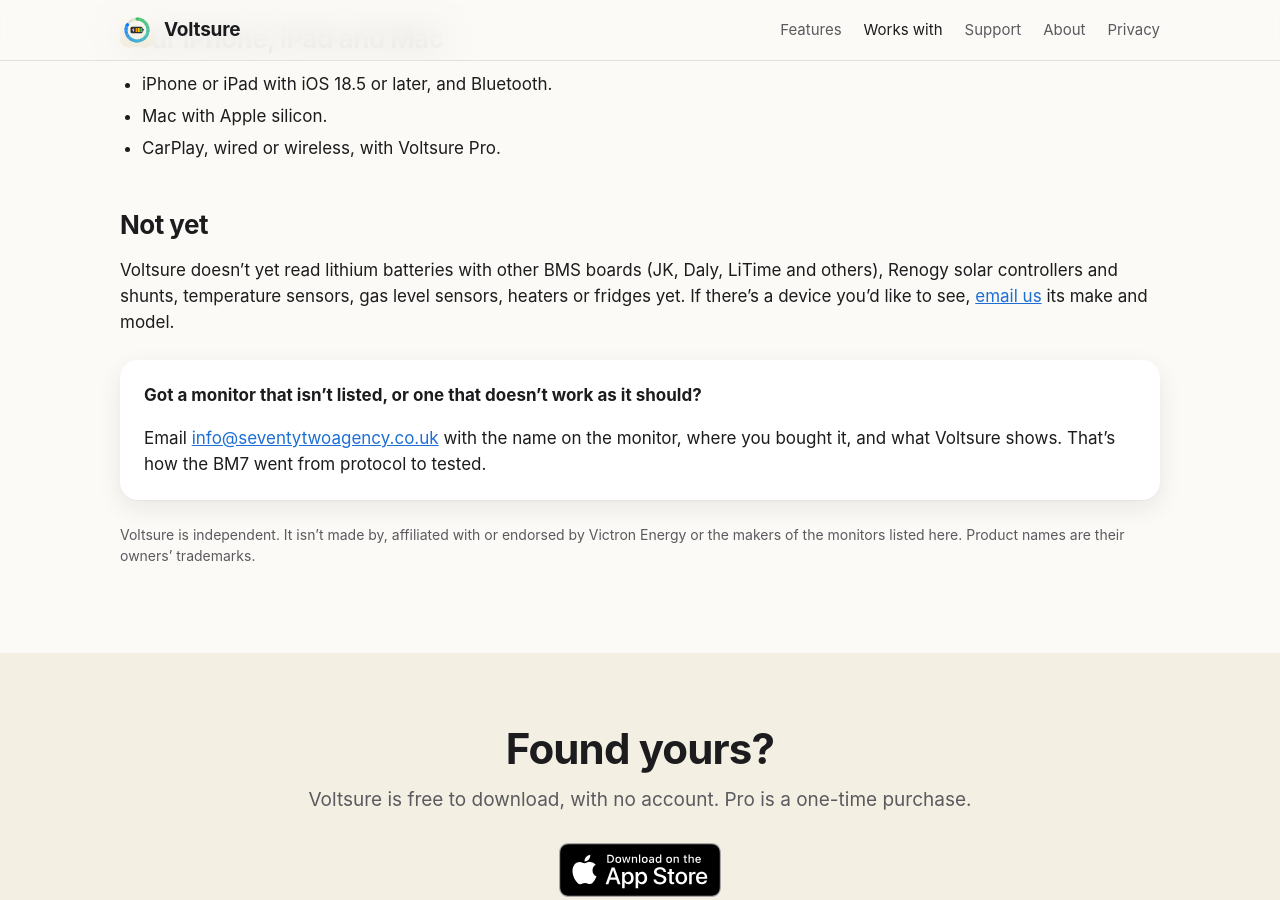
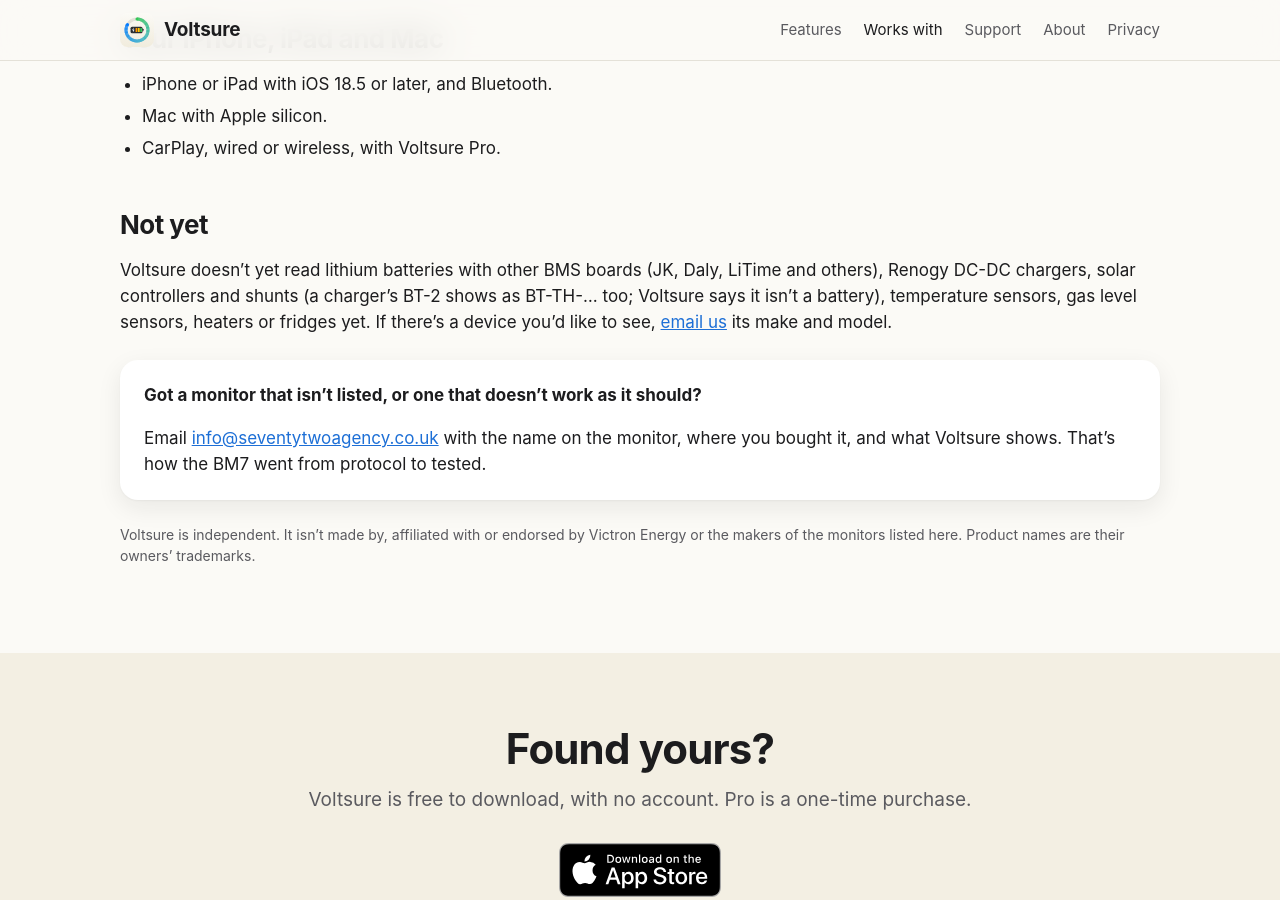
Before and after one commit to SeventyTwoAgency/STA-Website, a Jekyll site: the page voltsure/devices.html, which Jekyll copies as it is, in a window 1280 px wide and 900 px high, scrolled down 2161 px. Built offline with Jekyll 4.4.1, drawn with Linux system fonts in a browser that asks for light colours.

Commit message:
Voltsure devices: Renogy chargers behind a BT-2 aren't read yet
Not pushed: waits for the app release that ships it.

Co-Authored-By: Claude Opus 5.5 <noreply@anthropic.com>

```diff
--- a/voltsure/devices.html
+++ b/voltsure/devices.html
@@ -88,7 +88,7 @@
     </ul>
 
     <h2 id="not-yet">Not yet</h2>
-    <p>Voltsure doesn’t yet read lithium batteries with other BMS boards (JK, Daly, LiTime and others), Renogy solar controllers and shunts, temperature sensors, gas level sensors, heaters or fridges yet. If there’s a device you’d like to see, <a href="mailto:info@seventytwoagency.co.uk?subject=Voltsure%20device%20request">email us</a> its make and model.</p>
+    <p>Voltsure doesn’t yet read lithium batteries with other BMS boards (JK, Daly, LiTime and others), Renogy DC-DC chargers, solar controllers and shunts (a charger’s BT-2 shows as BT-TH-… too; Voltsure says it isn’t a battery), temperature sensors, gas level sensors, heaters or fridges yet. If there’s a device you’d like to see, <a href="mailto:info@seventytwoagency.co.uk?subject=Voltsure%20device%20request">email us</a> its make and model.</p>
 
     <div class="callout">
       <p><strong>Got a monitor that isn’t listed, or one that doesn’t work as it should?</strong></p>
```
